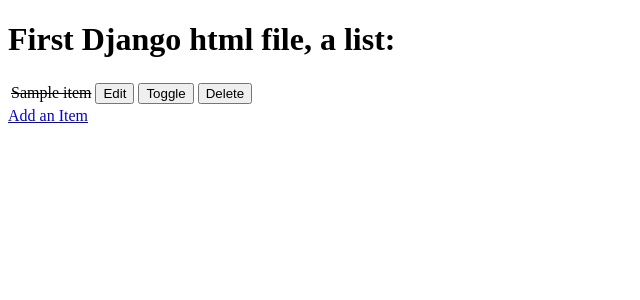
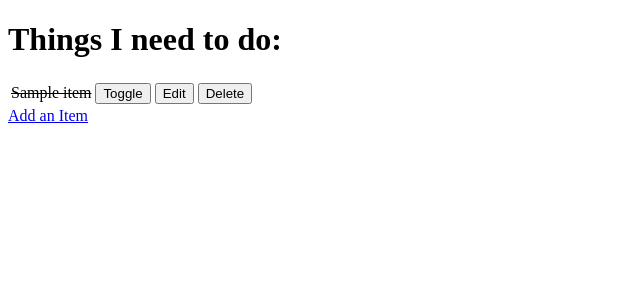
Before and after one commit to sven-cork/ello-django, a Django app: page / in a window 1280 px wide. Shown: the top 300 px of the page, without its empty margins (0-640 px from the left). Run offline with Django 3.2, Linux system fonts and the light colour scheme; tables that the repository leaves empty hold one stand-in row (values such as "Sample post").

Commit message:
adjust formatting for todo_list.html

```diff
--- a/django_todo/settings.py
+++ b/django_todo/settings.py
@@ -30,7 +30,8 @@ SECRET_KEY = 'django-insecure-b5npuc6eww$yhucg(ce%^f7q%(%ad4^#s%u-kepi$ad@)e^*wi
 # SECURITY WARNING: don't run with debug turned on in production!
 DEBUG = True
 
-ALLOWED_HOSTS = ['dufva-django-todo-app.herokuapp.com']
+ALLOWED_HOSTS = ['dufva-django-todo-app.herokuapp.com',
+                 '8000-sven-cork-ello-django-xo4slrcz7c.us2.codeanyapp.com']
 
 
 # Application definition
--- a/todo/templates/todo/todo_list.html
+++ b/todo/templates/todo/todo_list.html
@@ -3,31 +3,29 @@
 
 <head>
     <meta charset="UTF-8">
-    <meta http-equiv="X-UA-Compatible" content="IE=edge">
     <meta name="viewport" content="width=device-width, initial-scale=1.0">
+    <meta http-equiv="X-UA-Compatible" content="ie=edge">
     <title>Document</title>
 </head>
 
 <body>
-    <h1>First Django html file, a list:</h1>
-
+    <h1>Things I need to do:</h1>
     <table>
-        {% for item in items%}
+        {% for item in items %}
         <tr>
             {% if item.done %}
             <td><strike>{{ item.name }}</strike></td>
             {% else %}
             <td>{{ item.name }}</td>
             {% endif %}
-
+            <td>
+                <a href="/toggle/{{ item.id }}">
+                    <button>Toggle</button>
+                </a>
+            </td>
             <td>
                 <a href="/edit/{{ item.id }}">
                     <button>Edit</button>
-                </a>
-            </td>
-            <td>
-                <a href="/toggle/{{ item.id }}">
-                    <button>Toggle</button>
                 </a>
             </td>
             <td>
@@ -35,8 +33,6 @@
                     <button>Delete</button>
                 </a>
             </td>
-
-
         </tr>
         {% empty %}
         <tr>
@@ -45,7 +41,6 @@
         {% endfor %}
     </table>
     <a href="/add">Add an Item</a>
-
 </body>
 
 </html>
```
